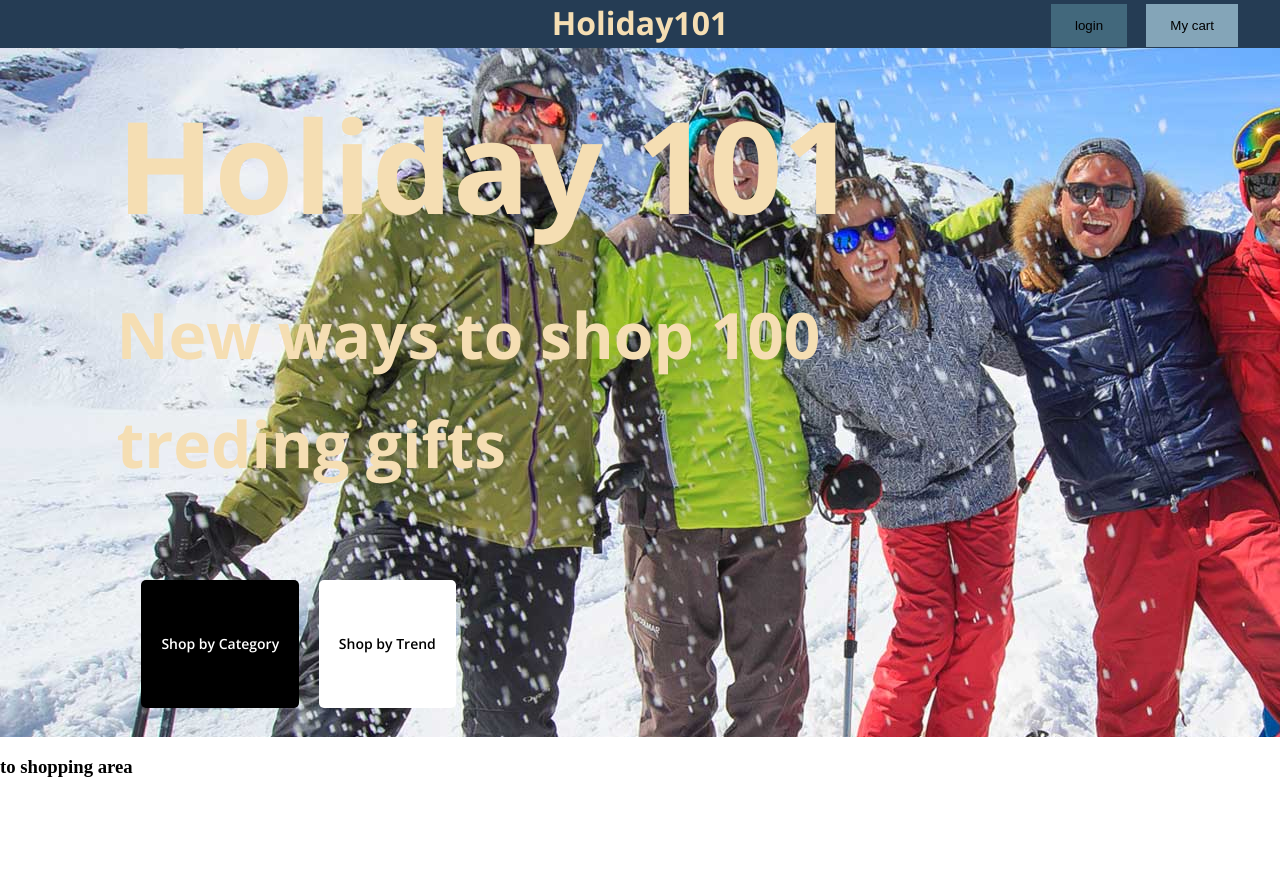
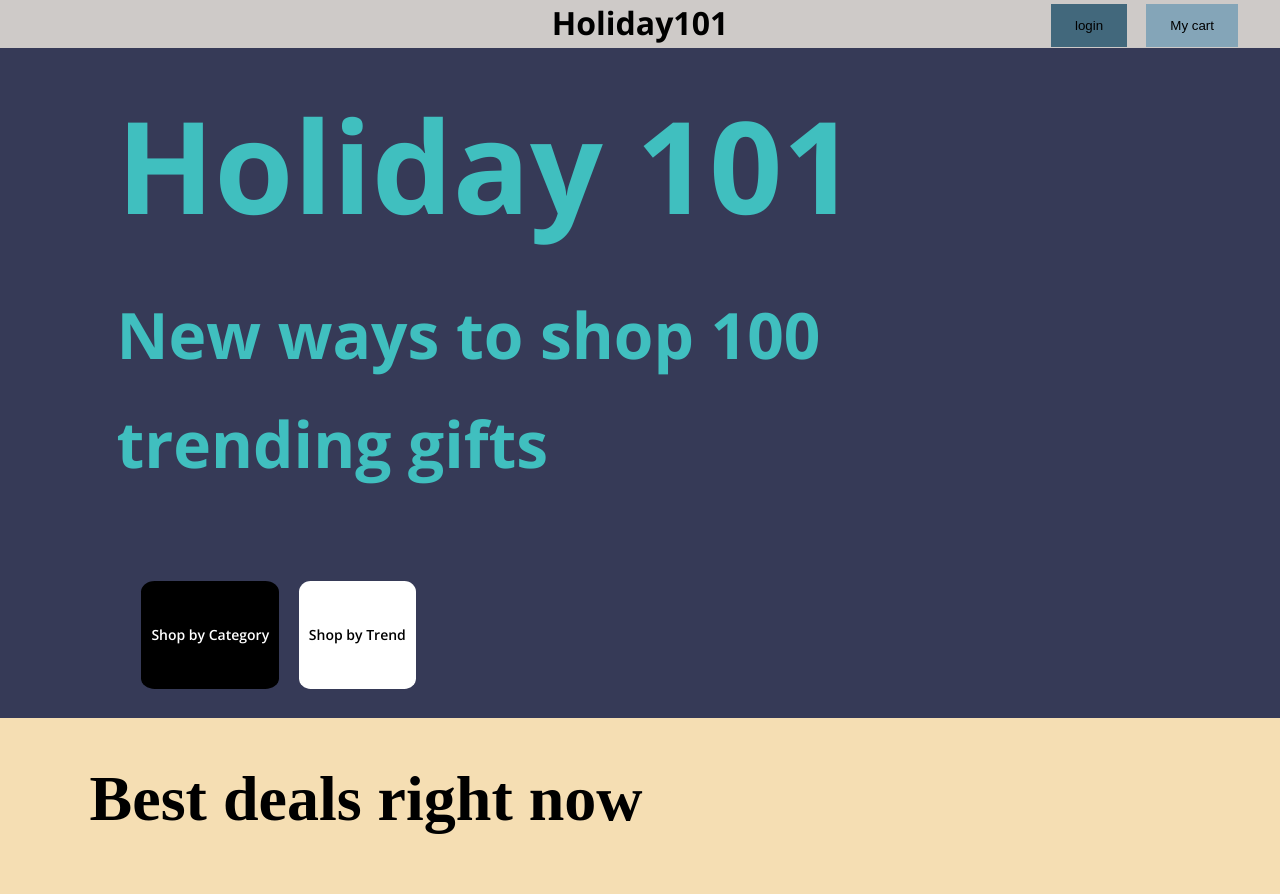
Before and after one commit to Steinar22/winter-shopping, a plain HTML site: page index.html in a window 1280 px wide. Before the commit the page ends 800 px from the top, so only its background shows below. Drawn offline with nearby package versions, Linux system fonts and the light colour scheme.

Commit message:
nothing much , just changed the colors

```diff
--- a/design.css
+++ b/design.css
@@ -8,8 +8,8 @@ body,html{
     width : 100% ;
     display: flex;
     justify-content: center;
-    color : wheat;
-    background-color: #253c54 ;
+    color : black;
+    background-color: #CECAC8;
     font-family: "Open Sans", sans-serif ;
 }
 
@@ -20,6 +20,8 @@ body,html{
 }
 
 
+
+
 .top-section-wrapper{
     overflow: hidden;
     padding-left: 30px;
@@ -28,11 +30,11 @@ body,html{
     font-weight: 700 ;
     font-style: normal;
     font-variation-settings:"wdth" 100;
-    background-image: url(images/background-image.jpg.jpg);
+    background-color: #363A57;
 }
 
 .top-section-heading{
-    color: wheat;
+    color: hsl(180, 50%, 50%);
     font-size: 4rem;
     margin-top: 50px;
     line-height: 97.3% ;
@@ -62,27 +64,29 @@ body,html{
     display: inline-block;
     background-color: black;
     color: white;
-    padding: 10px 20px;
+    padding-left: 10px;
+    padding-right: 10px;
     border: none;
-    border-radius: 5px;
+    border-radius: 10%;
     cursor: pointer;
     font-size: 14px;
     text-decoration: none;
     margin-right: 15px;
 }
 
+
 .second-btn{
     display: inline-block;
     background-color: white;
     color: black;
-    padding: 10px 20px;
-     border: none;
-    border-radius: 5px;
+    padding-left: 10px;
+    padding-right: 10px;
+    border: none;
+    border-radius: 10%;
     cursor: pointer;
     font-size: 14px;
     text-decoration: none;
-    margin-top: 5px;
-    margin
+    margin-right: 15px;
 }
 
 .top-btns{
@@ -107,3 +111,15 @@ body,html{
     border: 1px;
     margin-bottom: 1px ;
 }
+
+.bottom-heading {
+    font-size: 4rem;
+    margin-top: 50px;
+    line-height: 97.3% ;
+    padding-left: 7%;
+}
+
+.bottom-section-wrapper{
+    background-color: wheat;
+    overflow: hidden;
+}
--- a/index.html
+++ b/index.html
@@ -23,7 +23,7 @@
     <div class="top-section-heading">
         <h1>Holiday 101</h1>
         <div class="heading-description">
-            <p>New ways to shop 100 treding gifts</p>
+            <p>New ways to shop 100 trending gifts</p>
             <div class="our-btns">
                 <a href="#" class="first-btn">Shop by Category</a>
                 <a href="#" class="second-btn">Shop by Trend</a>
@@ -32,6 +32,10 @@
     </div>
 </div>
 
+
+    <div class="bottom-section-wrapper">
+        <h3 class="bottom-heading">Best deals right now </h3>
+    </div>
+
 </body>
-    <h3>to shopping area</h3>
 </html>
```
